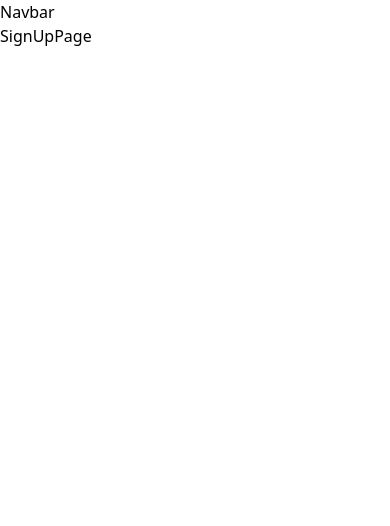
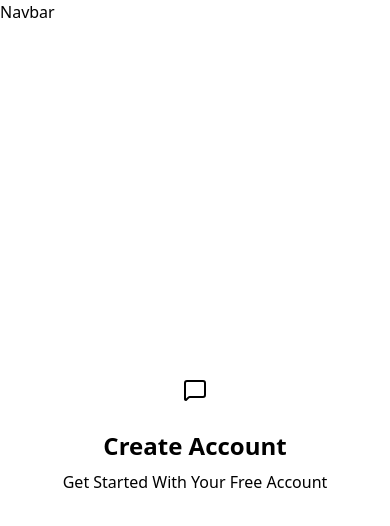
Before and after one commit to med-more/MERN-Realtime-Chat-App, a React app in the folder frontend/: page /signup in a window 390 px wide. Shown: the top 526 px of the page. Built offline with nearby package versions, Linux system fonts and the light colour scheme; no server answers; the HTML template or start-up script is replaced by a standard one.

Commit message:
add responsive layout with logo and header section

```diff
--- a/frontend/src/pages/SignUpPage.jsx
+++ b/frontend/src/pages/SignUpPage.jsx
@@ -1,4 +1,6 @@
 import { useState } from "react"
+import { useAuthStore } from "../store/useAuthStore";
+import { MessageSquare } from "lucide-react";
 
 const SignUpPage = () => {
 
@@ -9,9 +11,39 @@ const SignUpPage = () => {
         password: "",
     });
 
+    const { signup, isSigningUp } = useAuthStore();
+
+    const validateForm = () =>{
+
+    };
+
+    const handleSubmit = (e) =>{
+        e.preventDefault();
+
+    };
+
 
   return (
-    <div>SignUpPage</div>
+    <div className="min-h-screen grid lg:grid-cols-2">
+        {/* left side */}
+        <div className="flex flex-col justify-center items-center p-6 sm:p-12">
+
+            <div className="w-full max-w-md space-y-8">
+                {/* Logo */}
+                <div className="text-center mb-8">
+                    <div className="flex flex-col items-center gap-2 group">
+                        <div className="size-12 rounded-xl bg-primary/10 flex items-center justify-center group-hover:bg-primary/20 transition-colors">
+                            <MessageSquare className="size-6 text-primary" />
+                        </div>
+                        <h1 className="text-2xl font-bold mt-2">Create Account</h1>
+                        <p className="text-base-content/60">Get Started With Your Free Account</p>
+                    </div>
+                </div>
+
+            </div>
+
+        </div>
+    </div>
   )
 }
 
```
